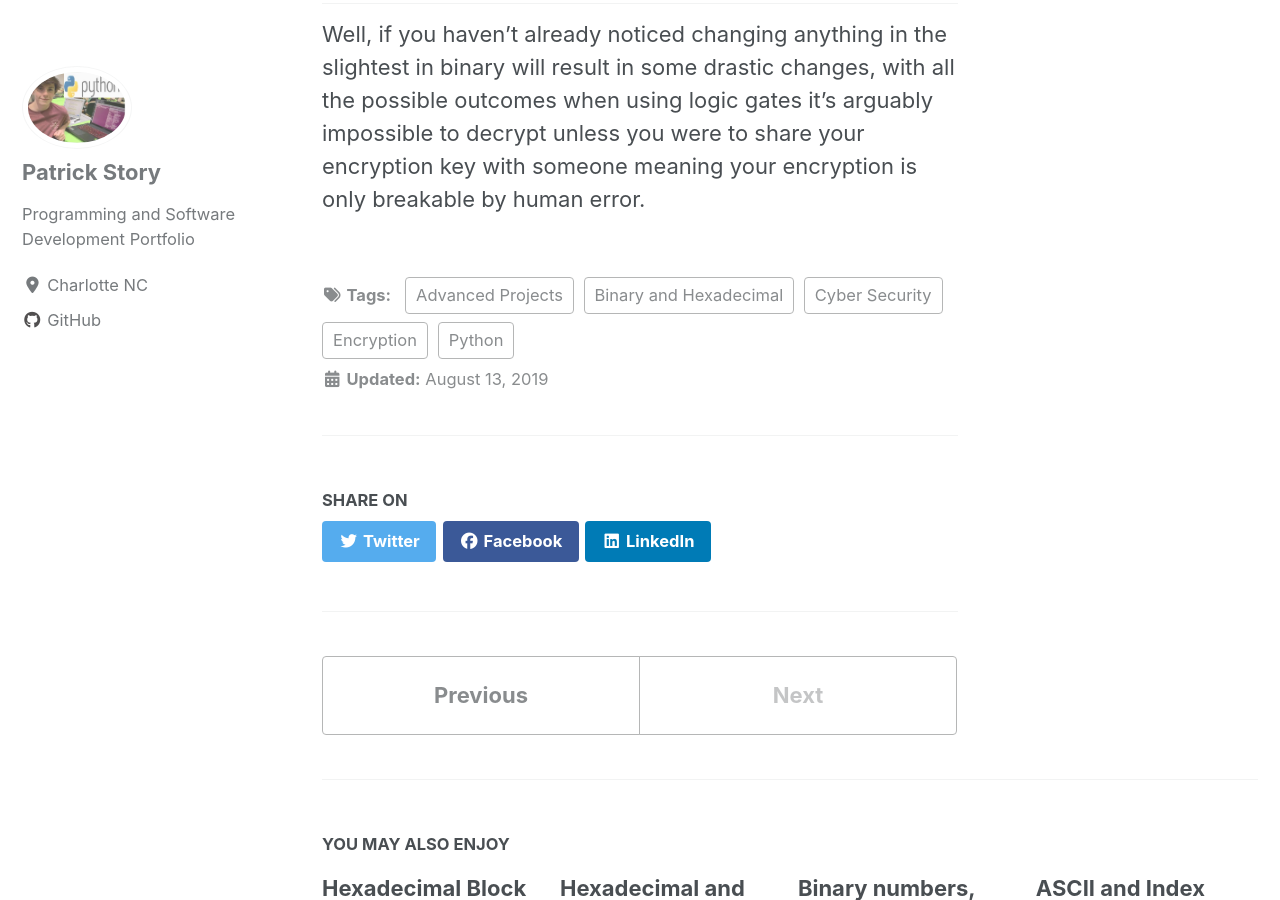
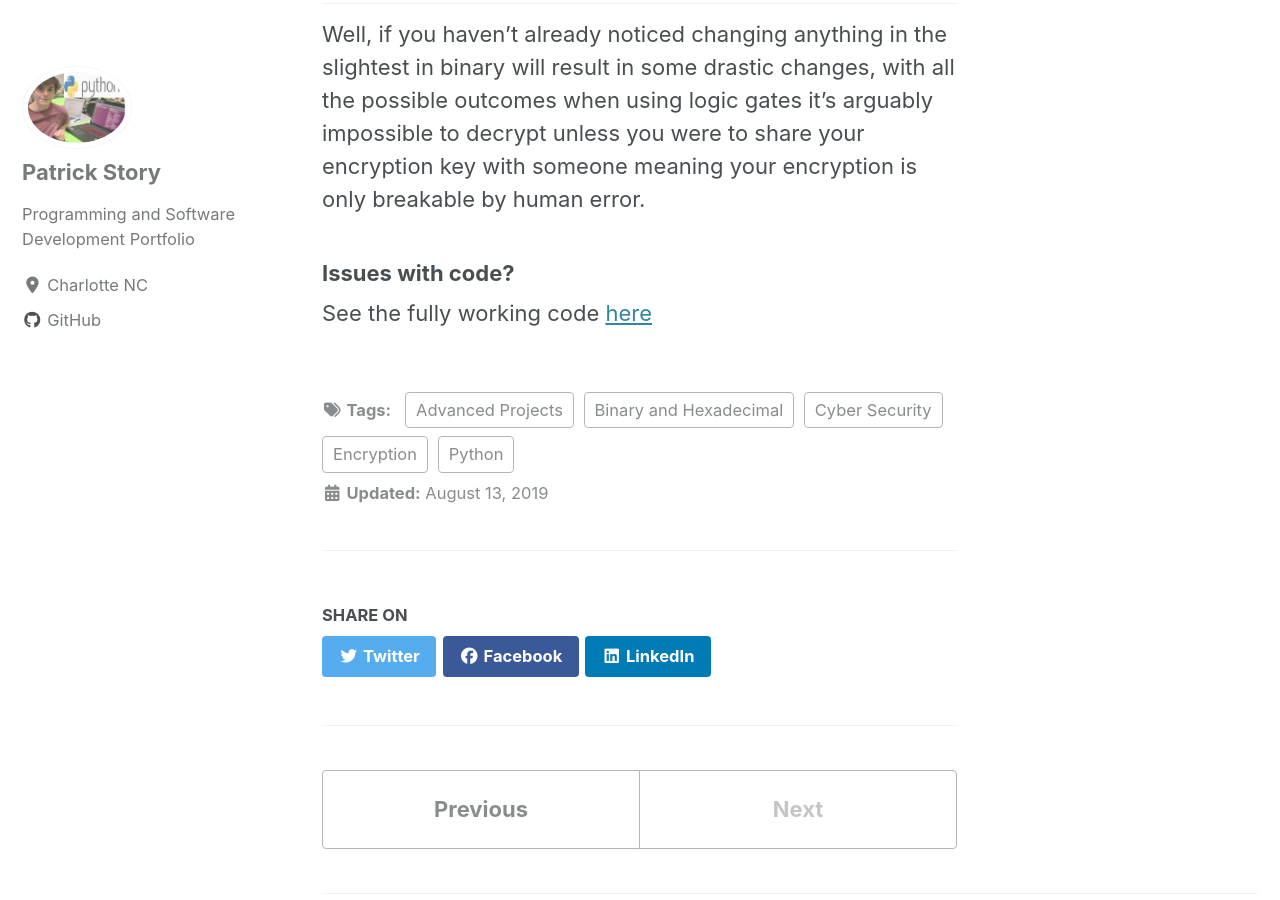
Before and after one commit to Patchyst/Patchyst.github.io, a Jekyll site: the page built from _posts/2019-08-13-XORstream.md, in a window 1280 px wide and 900 px high, scrolled down 5891 px. Built offline with Jekyll 4.4.1, drawn with Linux system fonts in a browser that asks for light colours; cached includes are drawn as plain includes; nearby versions of some CDN libraries.

Commit message:
updating Block Cipher Project

```diff
--- a/_posts/2019-08-13-XORstream.md
+++ b/_posts/2019-08-13-XORstream.md
@@ -144,3 +144,6 @@ Yes, I recognize that this code could be even shorter than it already is, but it
 
 ## So what?
 Well, if you haven't already noticed changing anything in the slightest in binary will result in some drastic changes, with all the possible outcomes when using logic gates it's arguably impossible to decrypt unless you were to share your encryption key with someone meaning your encryption is only breakable by human error.
+
+### Issues with code?
+See the fully working code [here](https://gist.github.com./Patchyst/2fe365f86945f26a8ac7dc3283c6c953)
```
